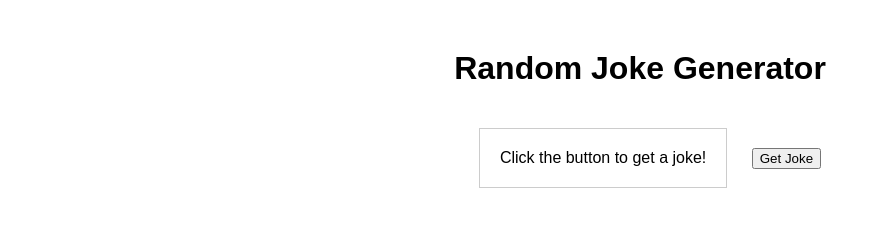
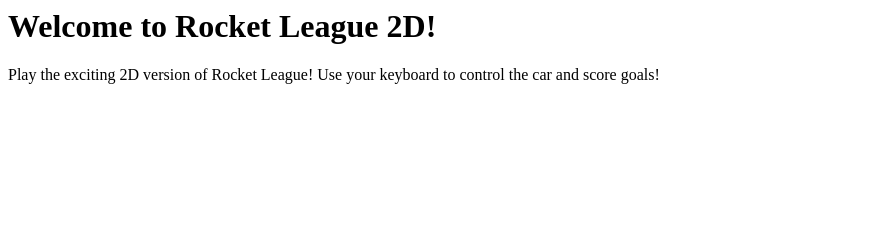
Before and after one commit to hugo30250/Hugorocket2D, a plain HTML site: page index.html in a window 1280 px wide. Shown: the whole page, without its empty margins (0-881 px from the left). Drawn offline with Linux system fonts and the light colour scheme.

Commit message:
Updated index.html with Rocket League 2D game code

```diff
--- a/index.html
+++ b/index.html
@@ -1,38 +1,16 @@
-<!DOCTYPE html>
-<html lang="en">
+<html>
 <head>
-    <meta charset="UTF-8">
-    <meta name="viewport" content="width=device-width, initial-scale=1.0">
-    <title>Random Joke Generator</title>
-    <style>
-        body {
-            font-family: Arial, sans-serif;
-            text-align: center;
-            margin-top: 50px;
-        }
-        #joke {
-            margin: 20px;
-            padding: 20px;
-            border: 1px solid #ccc;
-            display: inline-block;
-        }
-    </style>
+    <title>Rocket League 2D</title>
 </head>
 <body>
-    <h1>Random Joke Generator</h1>
-    <div id="joke">Click the button to get a joke!</div>
-    <button onclick="getJoke()">Get Joke</button>
-
+    <h1>Welcome to Rocket League 2D!</h1>
+    <p>Play the exciting 2D version of Rocket League! Use your keyboard to control the car and score goals!</p>
     <script>
-        async function getJoke() {
-            try {
-                const response = await fetch('https://official-joke-api.appspot.com/random_joke');
-                const joke = await response.json();
-                document.getElementById('joke').innerText = joke.setup + ' - ' + joke.punchline;
-            } catch (error) {
-                document.getElementById('joke').innerText = 'Failed to fetch a joke. Please try again later.';
-            }
-        }
+        // Game code goes here
+        // Initialize game
+        let canvas = document.getElementById('gameCanvas');
+        let context = canvas.getContext('2d');
+        // Add more game logic and rendering here
     </script>
 </body>
 </html>
```
